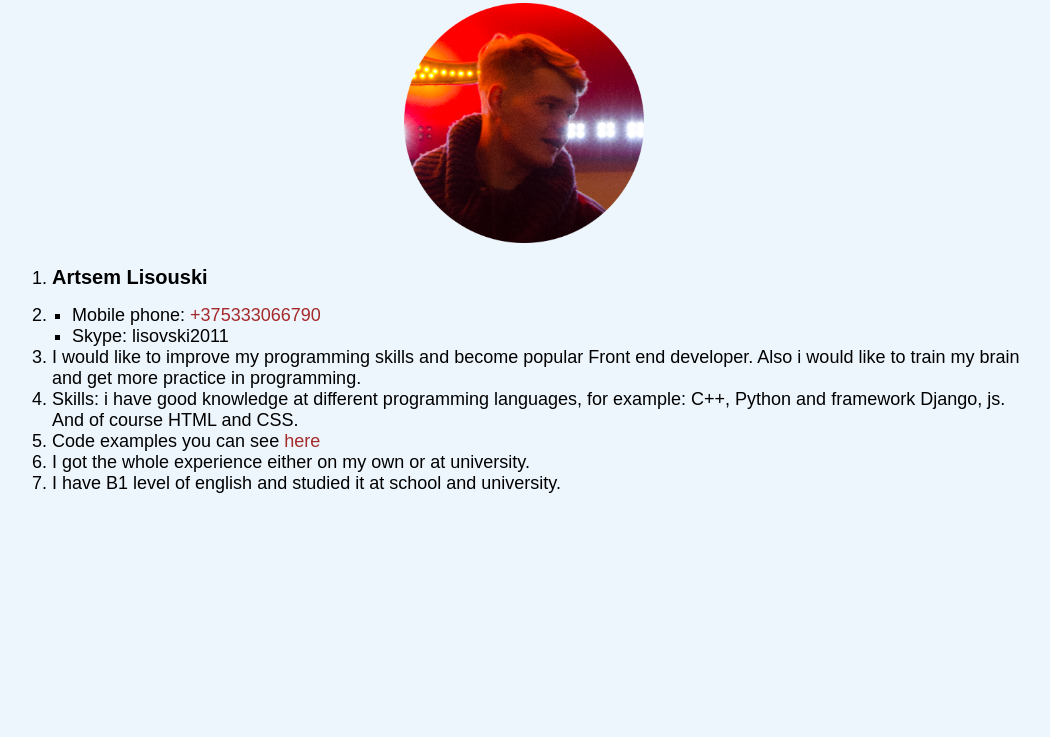
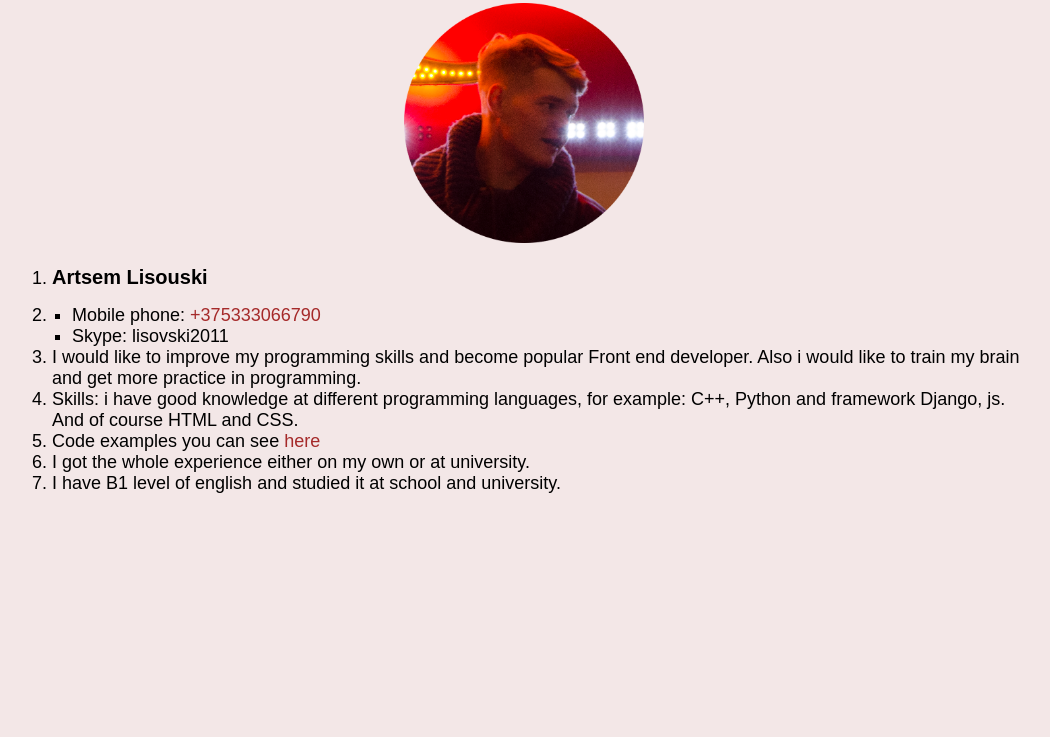
Before and after one commit to Artemische/rsschool-2019Q1-cv, a plain HTML site: page index.html in a window 1280 px wide. Shown: the part 63-800 px from the top of the page, without its empty margins (116-1166 px from the left). Drawn offline with Linux system fonts and the light colour scheme; a script that the page names is missing.

Commit message:
main.css: changed background-color

```diff
--- a/main.css
+++ b/main.css
@@ -1,7 +1,7 @@
 *{
     font-size: 18px;
     font-family: Arial, Helvetica, sans-serif;
-    background-color: rgb(238, 246, 253);
+    background-color: rgb(243, 231, 231);
 }
 .title {
     font-size: 26px;
```
